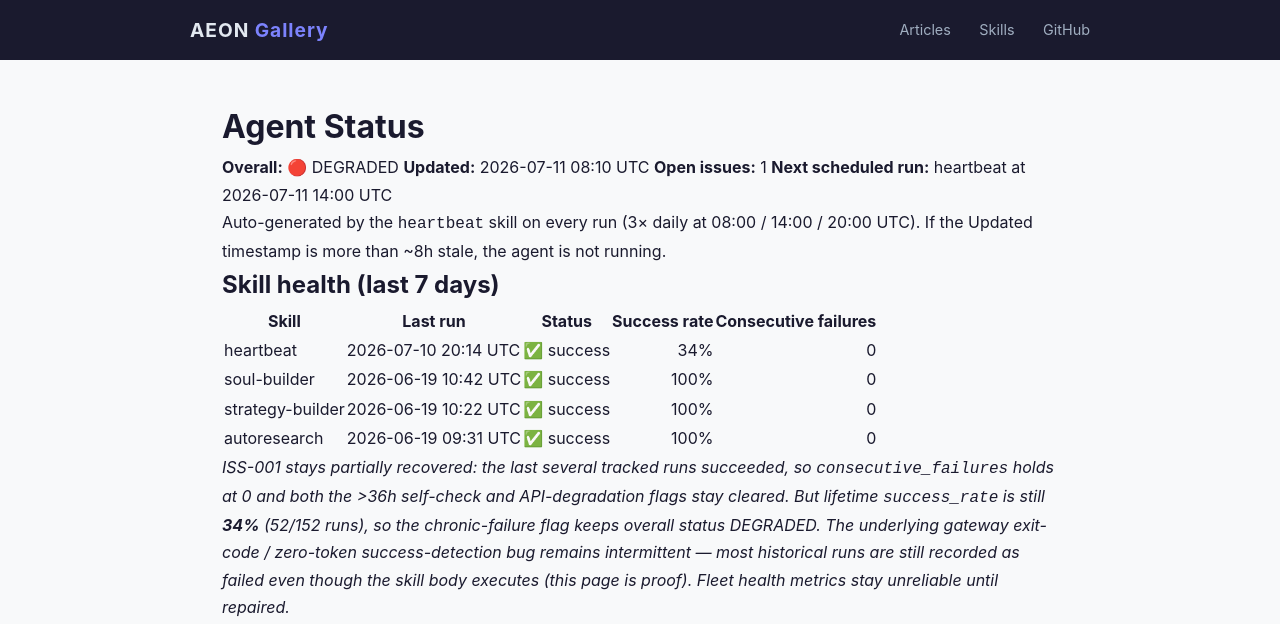
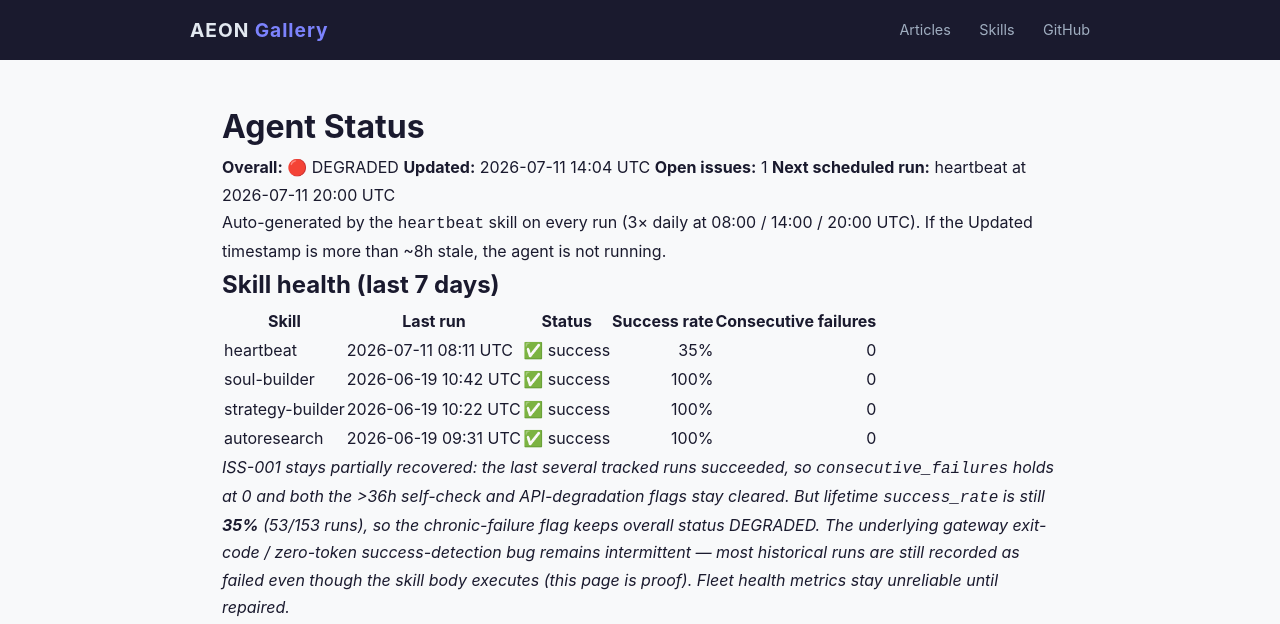
Before and after one commit to RickCrosschain/aeon, a Jekyll site: the page built from docs/status.md, in a window 1280 px wide. Shown: the top 624 px of the page. Built offline with Jekyll 4.4.1, drawn with Linux system fonts in a browser that asks for light colours.

Commit message:
chore(heartbeat): auto-commit 2026-07-11

```diff
--- a/docs/status.md
+++ b/docs/status.md
@@ -7,9 +7,9 @@
 # Agent Status
 
 **Overall:** 🔴 DEGRADED
-**Updated:** 2026-07-11 08:10 UTC
+**Updated:** 2026-07-11 14:04 UTC
 **Open issues:** 1
-**Next scheduled run:** heartbeat at 2026-07-11 14:00 UTC
+**Next scheduled run:** heartbeat at 2026-07-11 20:00 UTC
 
 Auto-generated by the `heartbeat` skill on every run (3× daily at 08:00 / 14:00 / 20:00 UTC). If the Updated timestamp is more than ~8h stale, the agent is not running.
 
@@ -17,12 +17,12 @@
 
 | Skill | Last run | Status | Success rate | Consecutive failures |
 |-------|----------|--------|-------------:|---------------------:|
-| heartbeat | 2026-07-10 20:14 UTC | ✅ success | 34% | 0 |
+| heartbeat | 2026-07-11 08:11 UTC | ✅ success | 35% | 0 |
 | soul-builder | 2026-06-19 10:42 UTC | ✅ success | 100% | 0 |
 | strategy-builder | 2026-06-19 10:22 UTC | ✅ success | 100% | 0 |
 | autoresearch | 2026-06-19 09:31 UTC | ✅ success | 100% | 0 |
 
-_ISS-001 stays partially recovered: the last several tracked runs succeeded, so `consecutive_failures` holds at 0 and both the >36h self-check and API-degradation flags stay cleared. But lifetime `success_rate` is still **34%** (52/152 runs), so the chronic-failure flag keeps overall status DEGRADED. The underlying gateway exit-code / zero-token success-detection bug remains intermittent — most historical runs are still recorded as failed even though the skill body executes (this page is proof). Fleet health metrics stay unreliable until repaired._
+_ISS-001 stays partially recovered: the last several tracked runs succeeded, so `consecutive_failures` holds at 0 and both the >36h self-check and API-degradation flags stay cleared. But lifetime `success_rate` is still **35%** (53/153 runs), so the chronic-failure flag keeps overall status DEGRADED. The underlying gateway exit-code / zero-token success-detection bug remains intermittent — most historical runs are still recorded as failed even though the skill body executes (this page is proof). Fleet health metrics stay unreliable until repaired._
 
 ## Open issues
 
--- a/memory/token-usage.csv
+++ b/memory/token-usage.csv
@@ -55,3 +55,4 @@
 2026-07-10,heartbeat,claude-opus-4-8,2314,4668,332837,39415
 2026-07-10,heartbeat,claude-opus-4-8,2092,4198,244586,56236
 2026-07-11,heartbeat,claude-opus-4-8,2096,4221,389660,40065
+2026-07-11,heartbeat,claude-opus-4-8,2114,4290,382844,38493
```
Also changed, not shown: memory/logs/2026-07-11.md (+15 -0 lines), .outputs/heartbeat.md.
